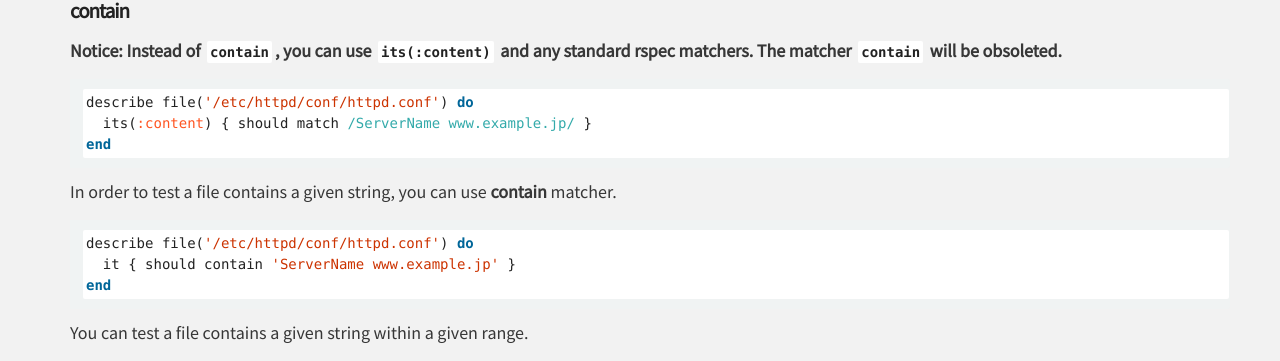
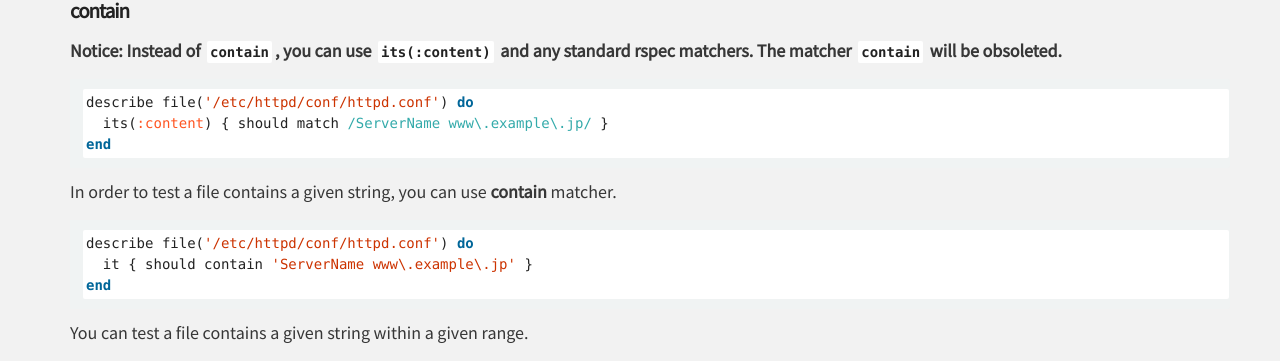
Before and after one commit to serverspec/serverspec.github.io, a Jekyll site: the page built from resource_types.md, in a window 1280 px wide and 900 px high, scrolled down 6585 px. Shown: the part 240-601 px from the top of the window. Built offline with Jekyll 4.4.1, drawn with Linux system fonts in a browser that asks for light colours; nearby versions of some CDN libraries.

````diff
--- a/_includes/file.md
+++ b/_includes/file.md
@@ -88,7 +88,7 @@ end
 
 ```ruby
 describe file('/etc/httpd/conf/httpd.conf') do
-  its(:content) { should match /ServerName www.example.jp/ }
+  its(:content) { should match /ServerName www\.example\.jp/ }
 end
 ```
 
@@ -96,7 +96,7 @@ In order to test a file contains a given string, you can use **contain** matcher
 
 ```ruby
 describe file('/etc/httpd/conf/httpd.conf') do
-  it { should contain 'ServerName www.example.jp' }
+  it { should contain 'ServerName www\.example\.jp' }
 end
 ```
 
````
